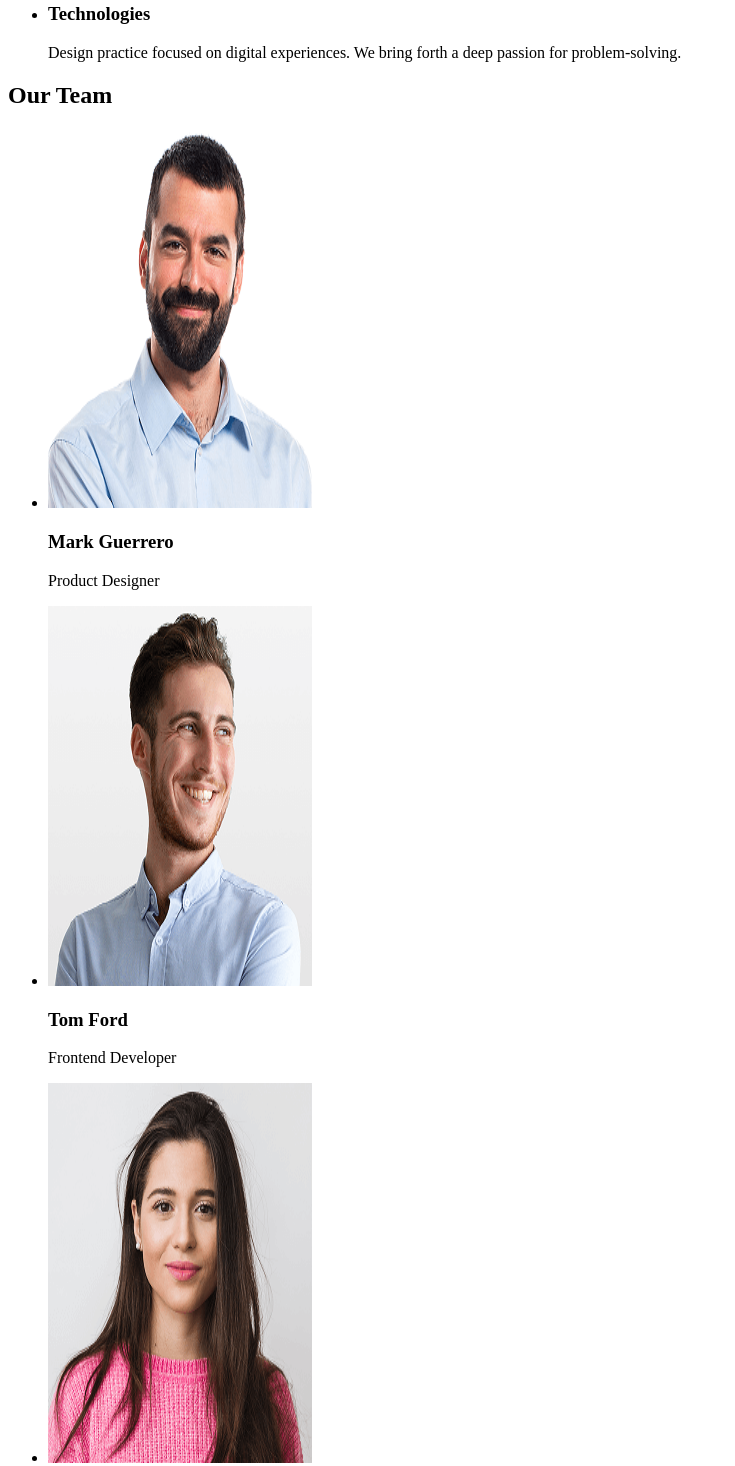
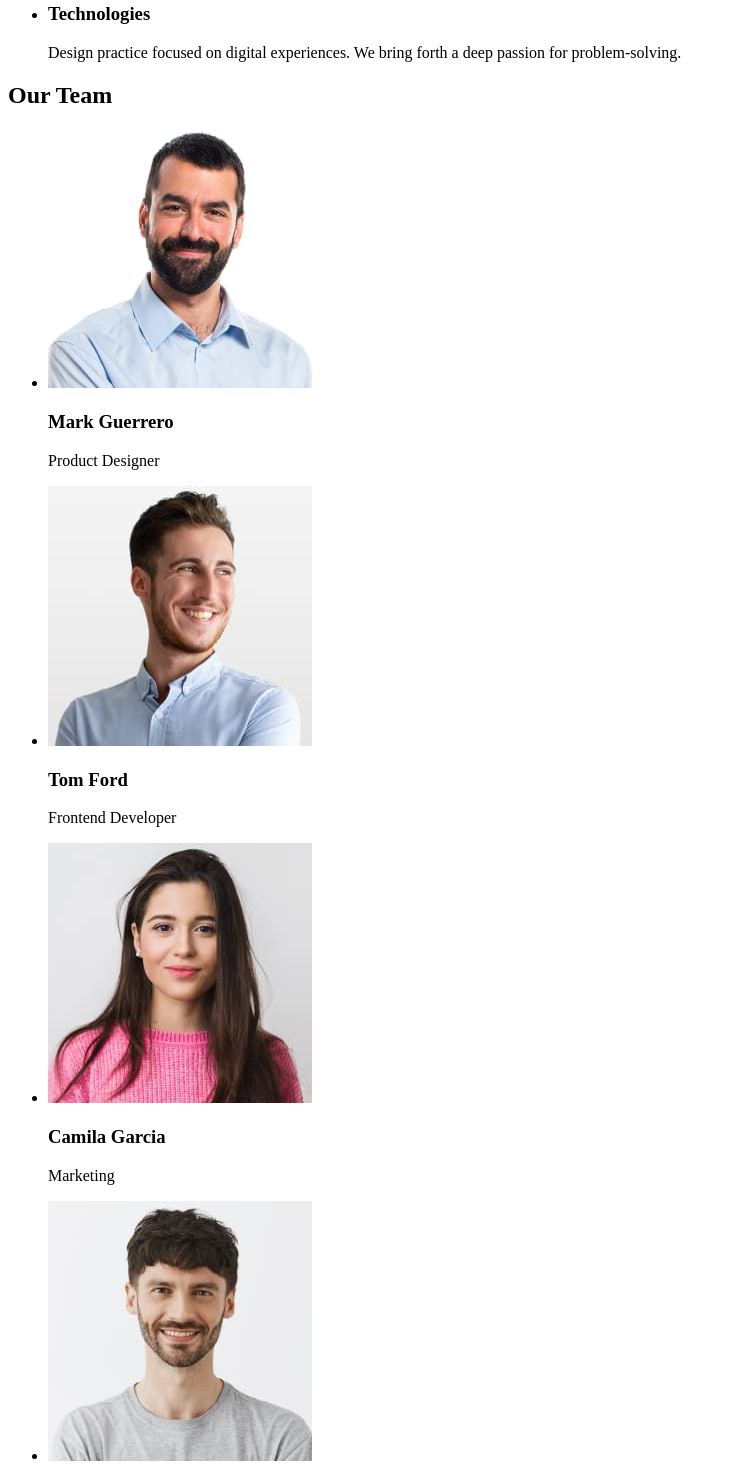
Before and after one commit to Kulasha3/goit-markup-hw-01, a plain HTML site: page index.html in a window 1280 px wide. Shown: the part 532-1998 px from the top of the page, without its empty margins (0-735 px from the left). Drawn offline with Linux system fonts and the light colour scheme.

Commit message:
add markup

```diff
--- a/index.html
+++ b/index.html
@@ -3,7 +3,7 @@
 <head>
     <meta charset="UTF-8" />
     <meta name="viewport" content="width=device-width, initial-scale=1.0" />
-    <title>Web Studio</title>
+    <title>Document</title>
 </head>
 <body>
     <header>
@@ -66,22 +66,22 @@
             <h2>Our Team</h2>
             <ul>
                 <li>
-        <img src="./images/Mark Guerrero.png" alt="Mark Guerrero" width="264" height="380">
+                    <img src="./images/img-mark.jpg" alt="photo" width="264" />
                     <h3>Mark Guerrero</h3>
                     <p>Product Designer</p>
                 </li>
                 <li>
-            <img src="./images/Tom Ford.png" alt="Tom Ford" width="264" height="380">
+                    <img src="./images/img-tom.jpg" alt="photo" width="264" />
                     <h3>Tom Ford</h3>
                     <p>Frontend Developer</p>
                 </li>
                 <li>
-    <img src="./images/Camila Garcia.png" alt="Camila Garcia" width="264" height="380">
+                    <img src="./images/img-camila.jpg" alt="photo" width="264" />
                     <h3>Camila Garcia</h3>
                     <p>Marketing</p>
                 </li>
                 <li>
-    <img src="./images/Daniel Wilson.png" alt="Daniel Wilson" width="264" height="380">
+                    <img src="./images/img-daniel.jpg" alt="photo" width="264" />
                     <h3>Daniel Wilson</h3>
                     <p>UI Designer</p>
                 </li>
```
Also changed, not shown: images/Camila Garcia.png (deleted), images/Daniel Wilson.png (deleted), images/Logo.png (added), images/Mark Guerrero.png (deleted), images/Tom Ford.png (deleted), images/img-camila.jpg (added), images/img-daniel.jpg (added), images/img-mark.jpg (added), images/img-tom.jpg (added), 1 other file. Lines whose indentation alone changed are shown as unchanged.
